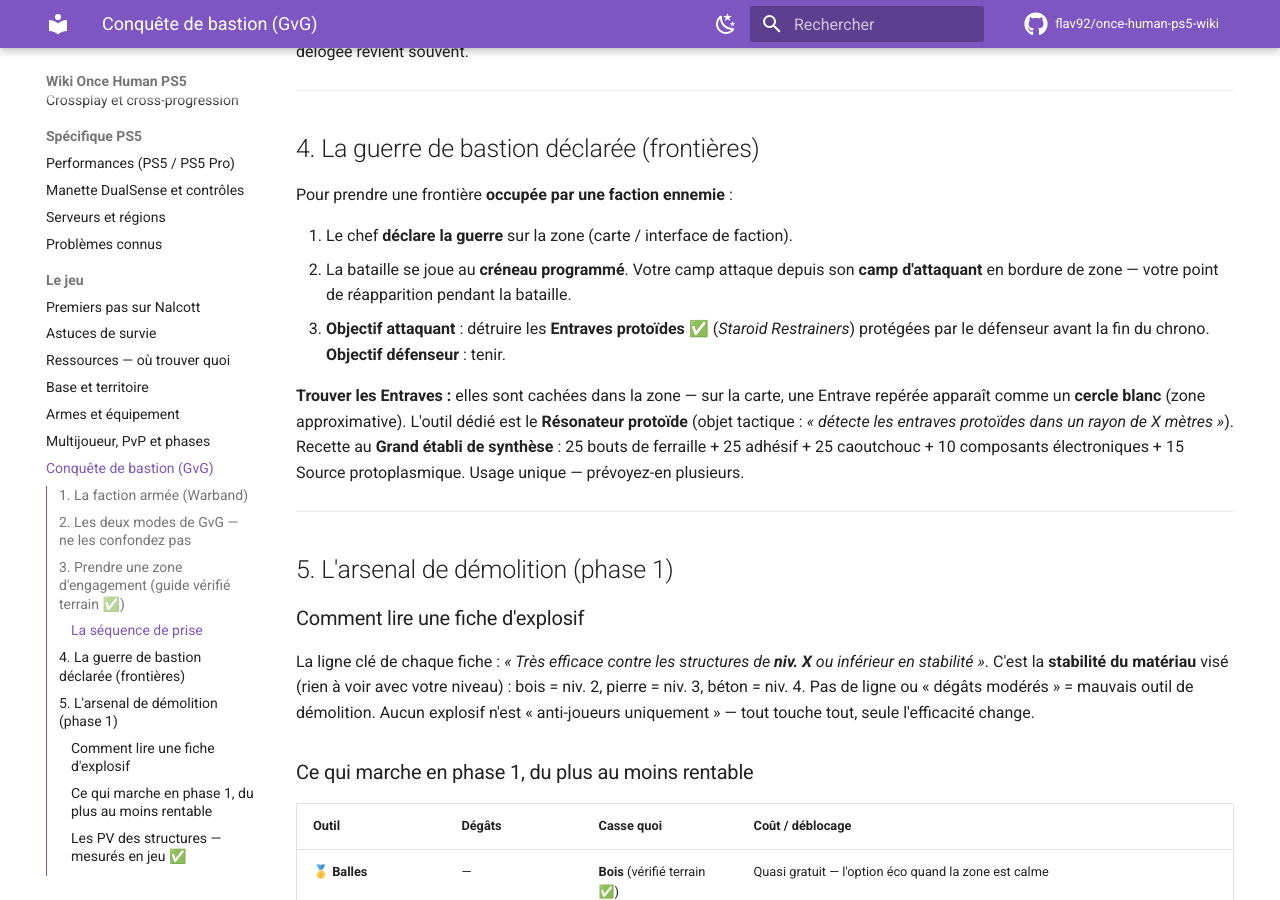
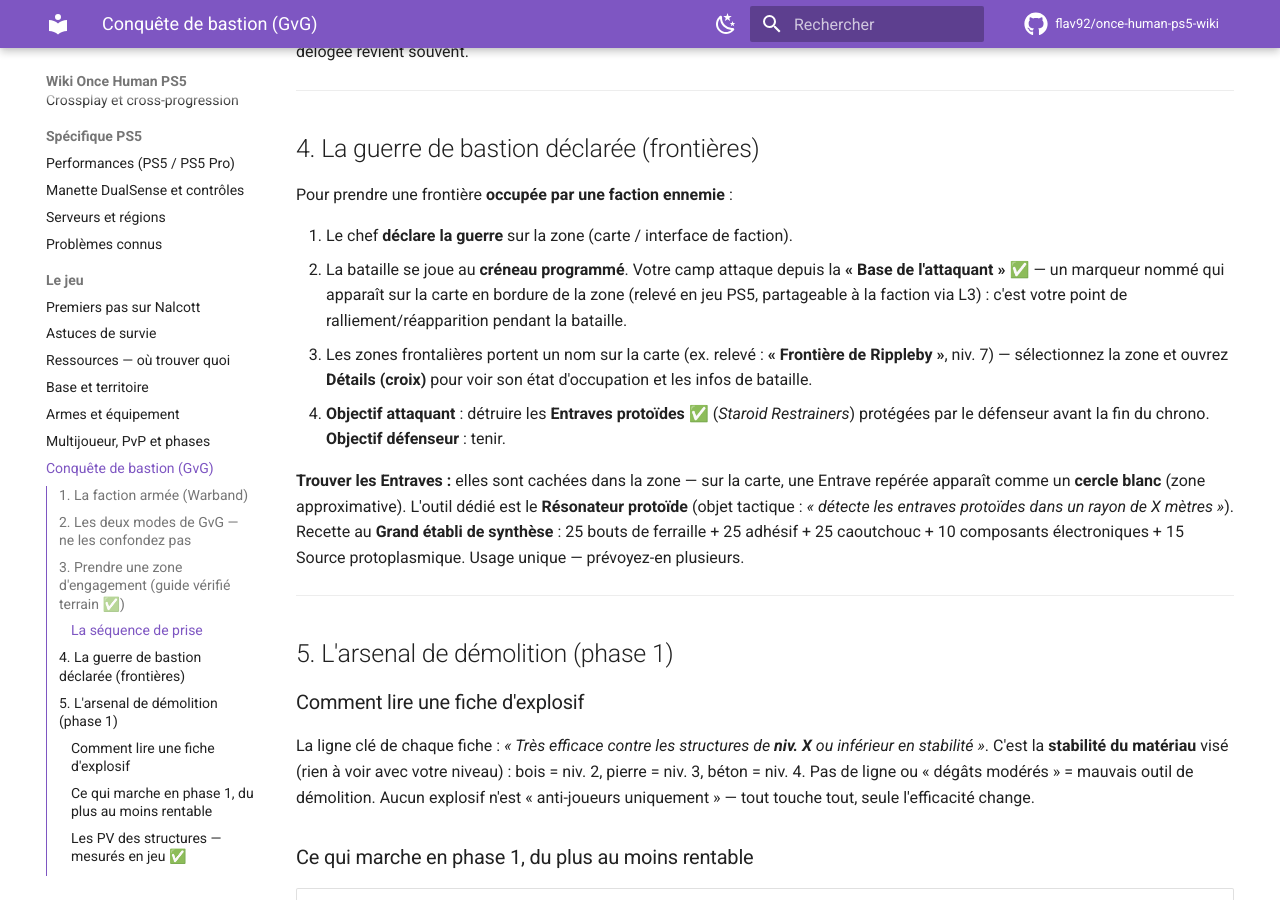
Before and after one commit to flav92/once-human-ps5-wiki, an MkDocs documentation site: the page built from docs/jeu/conquete-bastion.md, in a window 1280 px wide and 900 px high, scrolled down 2375 px. Built offline with MkDocs 1.6.1 and Material for MkDocs 9.7.7, drawn with Linux system fonts in a browser that asks for light colours; comment, search, counter and statistics services are not loaded.

Commit message:
Base de l'attaquant et Frontière : marqueurs de carte confirmés en jeu PS5
Co-Authored-By: Claude Fable 5 <noreply@anthropic.com>
Claude-Session: https://claude.ai/code/session_01TCxfqbazixhXZqmCd3gYVk

```diff
--- a/docs/jeu/conquete-bastion.md
+++ b/docs/jeu/conquete-bastion.md
@@ -72,8 +72,9 @@ Le HUD de zone (relevé en jeu ✅) affiche notamment : `431/640` (structures ?)
 Pour prendre une frontière **occupée par une faction ennemie** :
 
 1. Le chef **déclare la guerre** sur la zone (carte / interface de faction).
-2. La bataille se joue au **créneau programmé**. Votre camp attaque depuis son **camp d'attaquant** en bordure de zone — votre point de réapparition pendant la bataille.
-3. **Objectif attaquant** : détruire les **Entraves protoïdes** ✅ (*Staroid Restrainers*) protégées par le défenseur avant la fin du chrono. **Objectif défenseur** : tenir.
+2. La bataille se joue au **créneau programmé**. Votre camp attaque depuis la **« Base de l'attaquant »** ✅ — un marqueur nommé qui apparaît sur la carte en bordure de la zone (relevé en jeu PS5, partageable à la faction via L3) : c'est votre point de ralliement/réapparition pendant la bataille.
+3. Les zones frontalières portent un nom sur la carte (ex. relevé : **« Frontière de Rippleby »**, niv. 7) — sélectionnez la zone et ouvrez **Détails (croix)** pour voir son état d'occupation et les infos de bataille.
+4. **Objectif attaquant** : détruire les **Entraves protoïdes** ✅ (*Staroid Restrainers*) protégées par le défenseur avant la fin du chrono. **Objectif défenseur** : tenir.
 
 **Trouver les Entraves :** elles sont cachées dans la zone — sur la carte, une Entrave repérée apparaît comme un **cercle blanc** (zone approximative). L'outil dédié est le **Résonateur protoïde** (objet tactique : *« détecte les entraves protoïdes dans un rayon de X mètres »*). Recette au **Grand établi de synthèse** : 25 bouts de ferraille + 25 adhésif + 25 caoutchouc + 10 composants électroniques + 15 Source protoplasmique. Usage unique — prévoyez-en plusieurs.
 
```
Also changed, not shown: docs/glossaire.md (+2 -1 lines).
